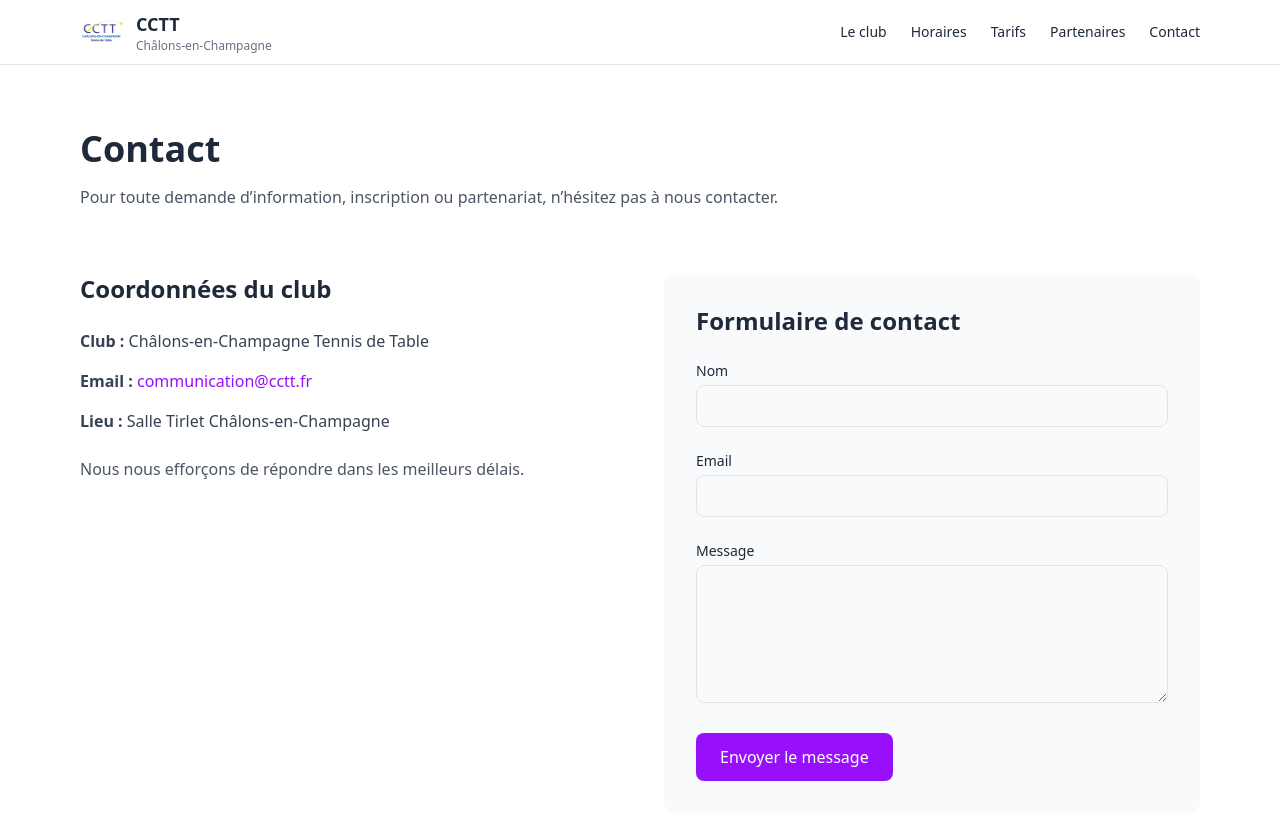
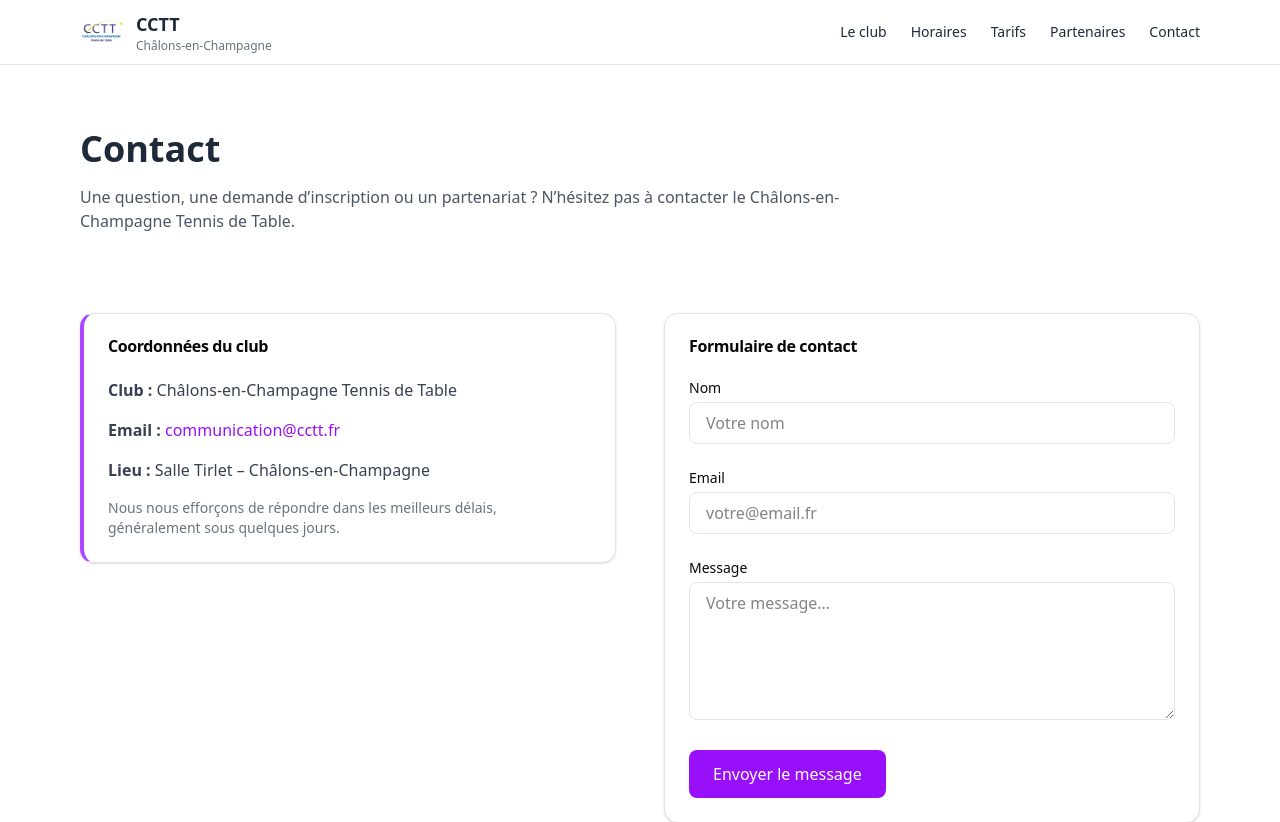
Before and after one commit to jesared/club-cctt, a Next.js app: page /contact in a window 1280 px wide. Shown: the top 822 px of the page. Built offline with nearby package versions, Linux system fonts and the light colour scheme.

Commit message:
update contact

```diff
--- a/app/contact/page.tsx
+++ b/app/contact/page.tsx
@@ -1,25 +1,31 @@
+import { Card, CardContent, CardHeader, CardTitle } from "@/components/ui/card";
+
 export default function ContactPage() {
   return (
-    <div className="max-w-6xl mx-auto px-4 py-16 space-y-16">
+    <div className="max-w-6xl mx-auto px-4 py-16 space-y-20">
       {/* TITRE PAGE */}
       <header>
         <h1 className="text-4xl font-bold mb-4">Contact</h1>
         <p className="text-gray-600 max-w-3xl">
-          Pour toute demande d’information, inscription ou partenariat,
-          n’hésitez pas à nous contacter.
+          Une question, une demande d’inscription ou un partenariat ? N’hésitez
+          pas à contacter le Châlons-en-Champagne Tennis de Table.
         </p>
       </header>
 
       <div className="grid grid-cols-1 md:grid-cols-2 gap-12">
-        {/* INFORMATIONS */}
+        {/* COORDONNÉES */}
         <section>
-          <h2 className="text-2xl font-semibold mb-6">Coordonnées du club</h2>
+          <Card className="border-l-4 border-l-purple-500">
+            <CardHeader>
+              <CardTitle>Coordonnées du club</CardTitle>
+            </CardHeader>
 
-          <ul className="space-y-4 text-gray-700">
-            <li>
+            <CardContent className="space-y-4 text-gray-700">
+              <p>
                 <strong>Club :</strong> Châlons-en-Champagne Tennis de Table
-            </li>
-            <li>
+              </p>
+
+              <p>
                 <strong>Email :</strong>{" "}
                 <a
                   href="mailto:communication@cctt.fr"
@@ -27,25 +33,35 @@ export default function ContactPage() {
                 >
                   communication@cctt.fr
                 </a>
-            </li>
-            <li>
-              <strong>Lieu :</strong> Salle Tirlet Châlons-en-Champagne
-            </li>
-          </ul>
+              </p>
 
-          <p className="mt-6 text-gray-600 max-w-md">
-            Nous nous efforçons de répondre dans les meilleurs délais.
+              <p>
+                <strong>Lieu :</strong> Salle Tirlet – Châlons-en-Champagne
               </p>
+
+              <p className="text-sm text-gray-500 max-w-md">
+                Nous nous efforçons de répondre dans les meilleurs délais,
+                généralement sous quelques jours.
+              </p>
+            </CardContent>
+          </Card>
         </section>
 
         {/* FORMULAIRE */}
-        <section className="bg-gray-50 rounded-lg p-8">
-          <h2 className="text-2xl font-semibold mb-6">Formulaire de contact</h2>
+        <section>
+          <Card>
+            <CardHeader>
+              <CardTitle>Formulaire de contact</CardTitle>
+            </CardHeader>
 
+            <CardContent>
               <form className="space-y-6">
                 {/* NOM */}
                 <div>
-              <label htmlFor="name" className="block text-sm font-medium mb-1">
+                  <label
+                    htmlFor="name"
+                    className="block text-sm font-medium mb-1"
+                  >
                     Nom
                   </label>
                   <input
@@ -53,13 +69,17 @@ export default function ContactPage() {
                     id="name"
                     name="name"
                     required
+                    placeholder="Votre nom"
                     className="w-full border rounded-md px-4 py-2 focus:outline-none focus:ring-2 focus:ring-purple-500"
                   />
                 </div>
 
                 {/* EMAIL */}
                 <div>
-              <label htmlFor="email" className="block text-sm font-medium mb-1">
+                  <label
+                    htmlFor="email"
+                    className="block text-sm font-medium mb-1"
+                  >
                     Email
                   </label>
                   <input
@@ -67,6 +87,7 @@ export default function ContactPage() {
                     id="email"
                     name="email"
                     required
+                    placeholder="votre@email.fr"
                     className="w-full border rounded-md px-4 py-2 focus:outline-none focus:ring-2 focus:ring-purple-500"
                   />
                 </div>
@@ -84,6 +105,7 @@ export default function ContactPage() {
                     name="message"
                     rows={5}
                     required
+                    placeholder="Votre message…"
                     className="w-full border rounded-md px-4 py-2 focus:outline-none focus:ring-2 focus:ring-purple-500"
                   />
                 </div>
@@ -91,11 +113,13 @@ export default function ContactPage() {
                 {/* BOUTON */}
                 <button
                   type="submit"
-              className="bg-purple-600 text-white px-6 py-3 rounded-md hover:bg-purple-700 transition"
+                  className="inline-flex bg-purple-600 text-white px-6 py-3 rounded-md hover:bg-purple-700 transition"
                 >
                   Envoyer le message
                 </button>
               </form>
+            </CardContent>
+          </Card>
         </section>
       </div>
     </div>
```
Lines whose indentation alone changed are shown as unchanged.
